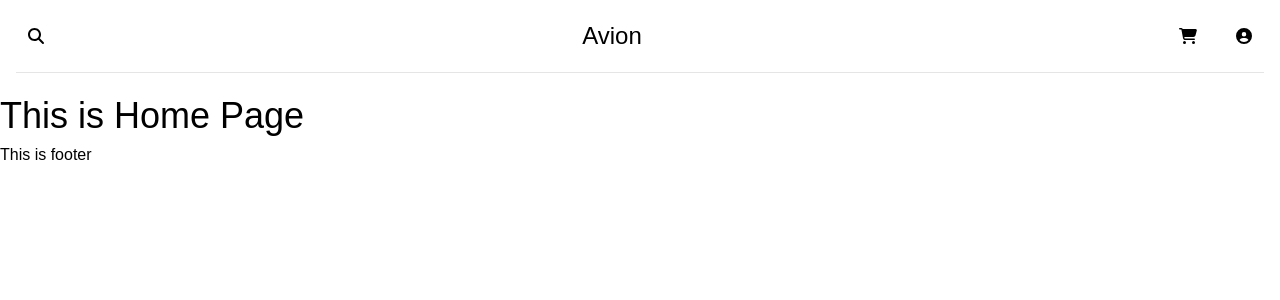
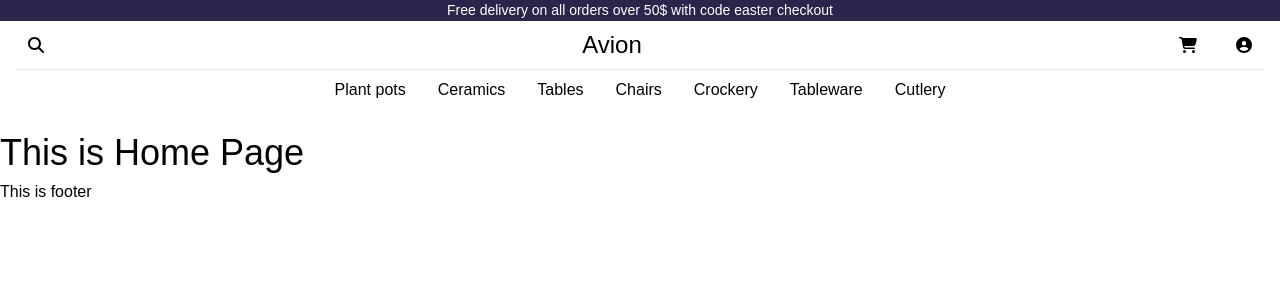
Before and after one commit to vuhuy172dh/ecommerce-website, a React (Create React App) app: page / in a window 1280 px wide. Shown: the top 300 px of the page. Built offline with nearby package versions, Linux system fonts and the light colour scheme; a web font is replaced by a local one.

Commit message:
add navbar footer
add navbar, footer, navdrawer, banner carousel

```diff
--- a/package.json
+++ b/package.json
@@ -12,6 +12,8 @@
     "@testing-library/jest-dom": "^5.16.5",
     "@testing-library/react": "^13.4.0",
     "@testing-library/user-event": "^13.5.0",
+    "embla-carousel-autoplay": "^7.0.3",
+    "embla-carousel-react": "^7.0.3",
     "react": "^18.2.0",
     "react-dom": "^18.2.0",
     "react-hook-form": "^7.36.1",
--- a/src/app.jsx
+++ b/src/app.jsx
@@ -6,12 +6,17 @@ import ProductDetailPage from './pages/productDetail'
 import ProductListingPage from './pages/productListing'
 import Navbar from './components/navbar'
 import Footer from './components/footer'
+import NavDrawer from './components/navDrawer'
+import NavMode from './hooks/useNavMode'
 
 function App() {
   return (
     <div>
       <header>
-        <Navbar />
+        <NavMode>
+          <Navbar />
+          <NavDrawer />
+        </NavMode>
       </header>
       <main>
         <Routes>
--- /dev/null
+++ b/src/components/bannerCarousel.jsx
@@ -0,0 +1,24 @@
+import useEmblaCarousel from 'embla-carousel-react'
+import Autoplay from 'embla-carousel-autoplay'
+
+function BannerCarousel({ slides }) {
+  const [emblaRef] = useEmblaCarousel({ loop: true, align: 'center' }, [
+    Autoplay({ delay: 5000, stopOnInteraction: false })
+  ])
+  return (
+    <div className="w-full overflow-hidden bg-dark_primary" ref={emblaRef}>
+      <div className="flex items-center">
+        {slides.map((slide, index) => (
+          <div
+            className="relative shrink-0 grow-0 basis-full text-body-sm text-white text-center cursor-pointer"
+            key={index}
+          >
+            {slide}
+          </div>
+        ))}
+      </div>
+    </div>
+  )
+}
+
+export default BannerCarousel
--- a/src/components/buttonIcon.jsx
+++ b/src/components/buttonIcon.jsx
@@ -5,18 +5,32 @@ import {
   faCircleUser,
   faSearch
 } from '@fortawesome/free-solid-svg-icons'
+import {
+  faFacebook,
+  faLinkedin,
+  faInstagram,
+  faSkype,
+  faTwitter,
+  faPinterest
+} from '@fortawesome/free-brands-svg-icons'
 
 const icons = {
   search: faSearch,
   cart: faCartShopping,
   menu: faBars,
-  user: faCircleUser
+  user: faCircleUser,
+  facebook: faFacebook,
+  linkedin: faLinkedin,
+  instagram: faInstagram,
+  skype: faSkype,
+  twitter: faTwitter,
+  pinterest: faPinterest
 }
 
 function ButtonIcon({ Icon, onClick }) {
   return (
     <div
-      className="w-10 h-10 flex justify-center items-center cursor-pointer hover:bg-border_grey rounded-full"
+      className="min-w-[2.5rem] min-h-[2.5rem] p-2 w-full h-full flex-1 flex justify-center items-center cursor-pointer hover:bg-border_grey rounded-full"
       onClick={onClick}
     >
       <FontAwesomeIcon icon={icons[Icon]} />
--- /dev/null
+++ b/src/components/navDrawer.jsx
@@ -0,0 +1,121 @@
+import { useNavMode } from '../hooks/useNavMode'
+import Button from './button'
+import ButtonIcon from './buttonIcon'
+
+function NavDrawer() {
+  const { mode, handleMode } = useNavMode()
+
+  return (
+    <div
+      className={`w-full h-screen fixed bottom-0 z-20 ${
+        mode ? 'visible z-10' : 'invisible -z-10'
+      } transition-all duration-300`}
+    >
+      {/* this is navdrawer's backdrop */}
+      <div
+        className="w-full h-screen fixed top-0 left-0 opacity-100 backdrop-blur-sm z-10 cursor-pointer"
+        onClick={handleMode}
+      ></div>
+
+      {/* this is navdrawer's content */}
+      <div
+        className={`w-full h-[90vh] fixed bottom-0 left-0 z-20 bg-light_grey border-t rounded-t-[2rem] transition-all duration-300 ${
+          mode ? 'translate-y-0 opacity-100' : 'translate-y-full opacity-0'
+        } overflow-auto`}
+      >
+        {/* this is navdrawer's menu */}
+        <div className="flex flex-col w-full px-12 mt-4">
+          {/* Menu title */}
+          <p className="text-center text-h3">CATEGORIES</p>
+          {/* Divider */}
+          <hr className="border-t border-t-border_dark" />
+
+          {/* Menu list */}
+          <div className="mt-4 flex columns-2 gap-28">
+            <ul className="flex-1 flex flex-col gap-4">
+              <li>All products</li>
+              <li>Plant pots</li>
+              <li>Ceramics</li>
+              <li>Tables</li>
+            </ul>
+            <ul className="flex-1 flex flex-col gap-4 items-start">
+              <li>Chairs</li>
+              <li>Crockery</li>
+              <li>Tableware</li>
+              <li>Cutlery</li>
+            </ul>
+          </div>
+        </div>
+
+        <div className="flex flex-col w-full px-12 mt-4">
+          {/* Menu title */}
+          <p className="text-center text-h3">MEMU</p>
+          {/* Divider */}
+          <hr className="border-t border-t-border_dark" />
+
+          {/* Menu list */}
+          <div className="mt-4 flex columns-2 gap-28">
+            <ul className="flex-1 flex flex-col gap-4">
+              <li>New Arrivals</li>
+              <li>Best Sellers</li>
+            </ul>
+            <ul className="flex-1 flex flex-col gap-4 items-start">
+              <li>Recently viewed</li>
+              <li>Popular this week</li>
+            </ul>
+          </div>
+        </div>
+
+        <div className="flex flex-col w-full px-12 mt-4">
+          {/* Menu title */}
+          <p className="text-center text-h3">OUR COMPANY</p>
+
+          {/* Divider */}
+          <hr className="border-t border-t-border_dark" />
+
+          {/* Menu list */}
+          <div className="mt-4 flex columns-2 gap-28">
+            <ul className="flex-1 flex flex-col gap-4">
+              <li>About Us</li>
+              <li>Vacancies</li>
+            </ul>
+            <ul className="flex-1 flex flex-col gap-4 items-start">
+              <li>Contact Us</li>
+              <li>Privacy</li>
+              <li>Returns Policy</li>
+            </ul>
+          </div>
+        </div>
+
+        {/*Navdrawer's footer*/}
+        <div className="w-full mt-4 px-12 flex flex-col gap-4">
+          {/*footer's title*/}
+          <p className="text-h4 font-[500]">Join our mailing list</p>
+
+          {/*footer's emal*/}
+          <div className="flex">
+            <input
+              className="bg-border_grey pl-4 grow-[1]"
+              placeholder="your@gmail.com"
+            />
+            <Button Size="medium" Color="primary" State="default">
+              Sign up
+            </Button>
+          </div>
+
+          {/*footer's social media*/}
+          <div className="flex">
+            <ButtonIcon Icon="linkedin" />
+            <ButtonIcon Icon="facebook" />
+            <ButtonIcon Icon="instagram" />
+            <ButtonIcon Icon="skype" />
+            <ButtonIcon Icon="twitter" />
+            <ButtonIcon Icon="pinterest" />
+          </div>
+        </div>
+      </div>
+    </div>
+  )
+}
+
+export default NavDrawer
--- a/src/components/navbar.jsx
+++ b/src/components/navbar.jsx
@@ -1,11 +1,24 @@
 import { Link } from 'react-router-dom'
+import { useNavMode } from '../hooks/useNavMode'
+import BannerCarousel from './bannerCarousel'
 import ButtonIcon from './buttonIcon'
 
 function Navbar() {
+  const { mode, handleMode } = useNavMode()
+
   return (
-    <div className="w-full px-4 mb-4">
+    <div className="w-full flex flex-col items-center mb-4">
+      {/* this is banner carousel */}
+      <BannerCarousel
+        slides={[
+          'Free delivery on all orders over 50$ with code easter checkout',
+          'New Arrivals',
+          'Best Sellers'
+        ]}
+      />
+
       {/* this is navbar top */}
-      <div className="w-full flex py-4 justify-between items-center">
+      <div className="w-full py-1 px-4 flex justify-between items-center">
         <div className="mobile:hidden tablet:block">
           <ButtonIcon Icon="search" />
         </div>
@@ -19,7 +32,7 @@ function Navbar() {
             <ButtonIcon Icon="search" />
           </div>
           <ButtonIcon Icon="cart" />
-          <div className="tablet:hidden">
+          <div className="tablet:hidden" onClick={handleMode}>
             <ButtonIcon Icon="menu" />
           </div>
           <div className="mobile:hidden tablet:block">
@@ -29,10 +42,20 @@ function Navbar() {
       </div>
 
       {/* this is divider */}
-      <hr className="w-full border-t-1 border-[rgba(0,0,0,0.1)]"></hr>
+      <hr className="w-[calc(100%-2rem)] border-t-1 border-[rgba(0,0,0,0.1)] hidden laptop:block" />
 
       {/* this is navbar bottom */}
-      <div className="flex justify-center"></div>
+      <div className="justify-center hidden tablet:flex">
+        <ul className="py-2 flex items-center">
+          <li className="px-4 text-body-md">Plant pots</li>
+          <li className="px-4 text-body-md">Ceramics</li>
+          <li className="px-4 text-body-md">Tables</li>
+          <li className="px-4 text-body-md">Chairs</li>
+          <li className="px-4 text-body-md">Crockery</li>
+          <li className="px-4 text-body-md">Tableware</li>
+          <li className="px-4 text-body-md">Cutlery</li>
+        </ul>
+      </div>
     </div>
   )
 }
--- /dev/null
+++ b/src/hooks/useNavMode.js
@@ -0,0 +1,20 @@
+import { createContext, useContext, useState } from 'react'
+
+export const NavModeContext = createContext()
+
+export default function NavMode({ children }) {
+  const [mode, setMode] = useState(false)
+
+  const handleMode = () => {
+    setMode(!mode)
+    return
+  }
+
+  return (
+    <NavModeContext.Provider value={{ mode, handleMode }}>
+      {children}
+    </NavModeContext.Provider>
+  )
+}
+
+export const useNavMode = () => useContext(NavModeContext)
```
Also changed, not shown: 1 other file (tests, documents, lock files or other folders).
